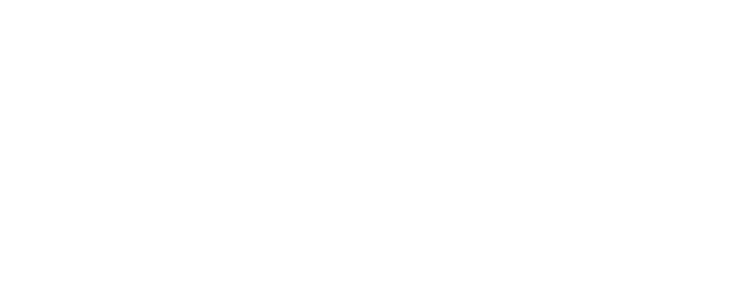
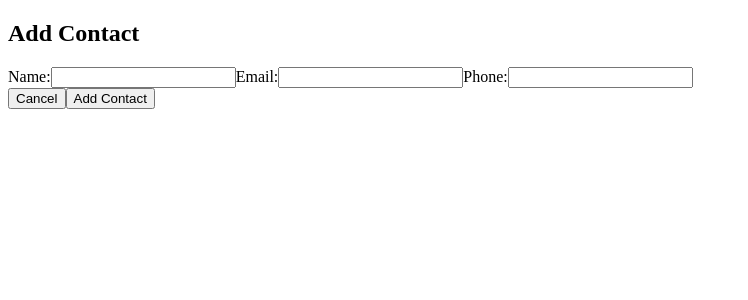
Before and after one commit to MortezaChinahkash/Join-Project, an Angular app in the folder join/: page /contacts in a window 1280 px wide. Shown: the top 300 px of the page, without its empty margins (0-748 px from the left). Built offline with nearby package versions, Linux system fonts and the light colour scheme.

Commit message:
Add contact form to contacts component

```diff
--- a/join/src/app/contacts/contacts.component.html
+++ b/join/src/app/contacts/contacts.component.html
@@ -7,4 +7,22 @@
 
 
 
-<div class="add-contact-overlay"></div>
+<div class="add-contact-overlay">
+    <div class="add-contact-form">
+        <h2>Add Contact</h2>
+        <form>
+            <label for="name">Name:</label>
+            <input type="text" id="name" name="name" required>
+
+            <label for="email">Email:</label>
+            <input type="email" id="email" name="email" required>
+
+            <label for="phone">Phone:</label>
+            <input type="tel" id="phone" name="phone" required>
+            <div class="form-buttons">
+                <button type="button" class="cancel-button">Cancel</button>
+                <button type="submit">Add Contact</button>
+            </div>
+        </form>
+    </div>
+</div>
```
